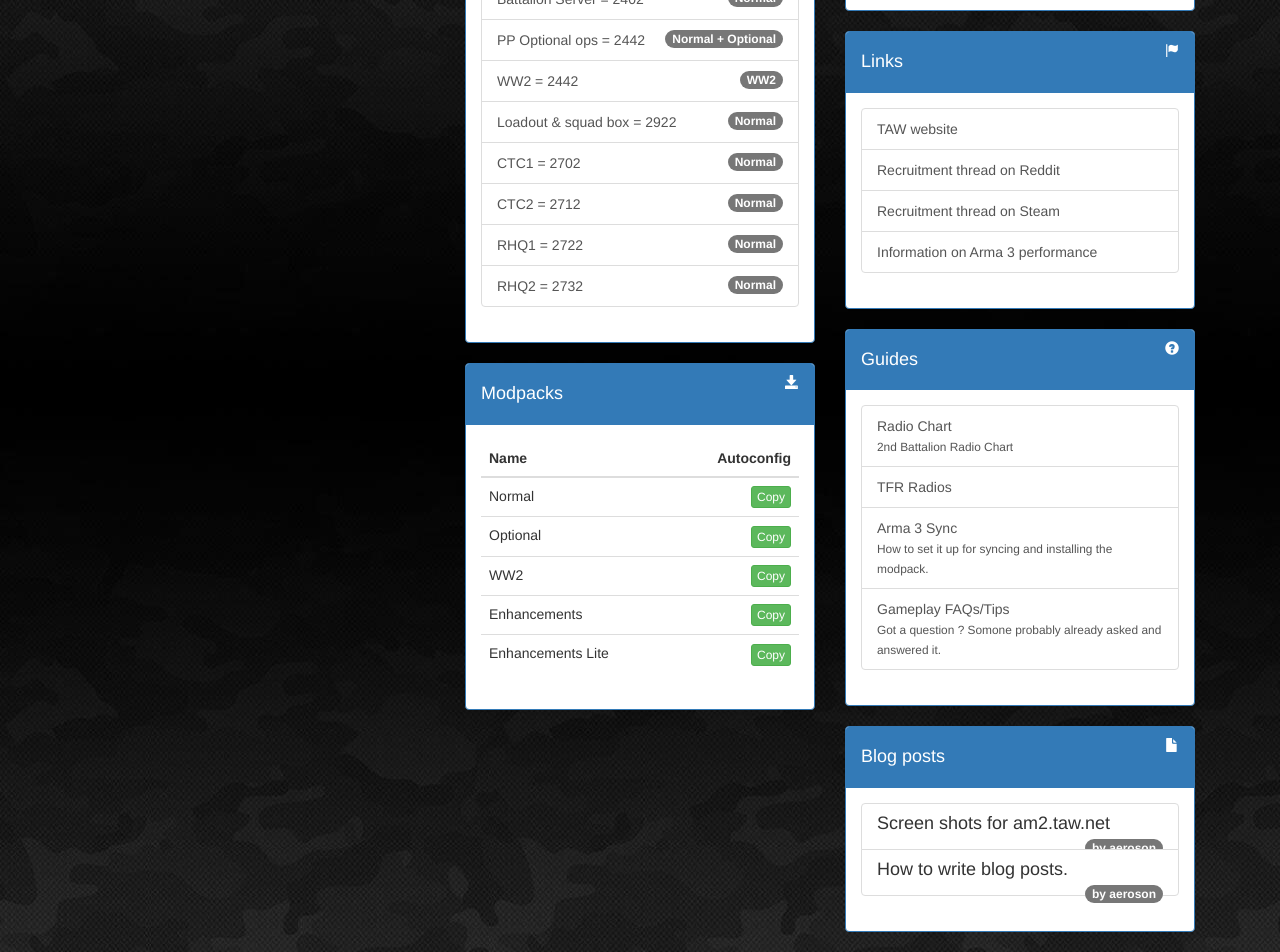
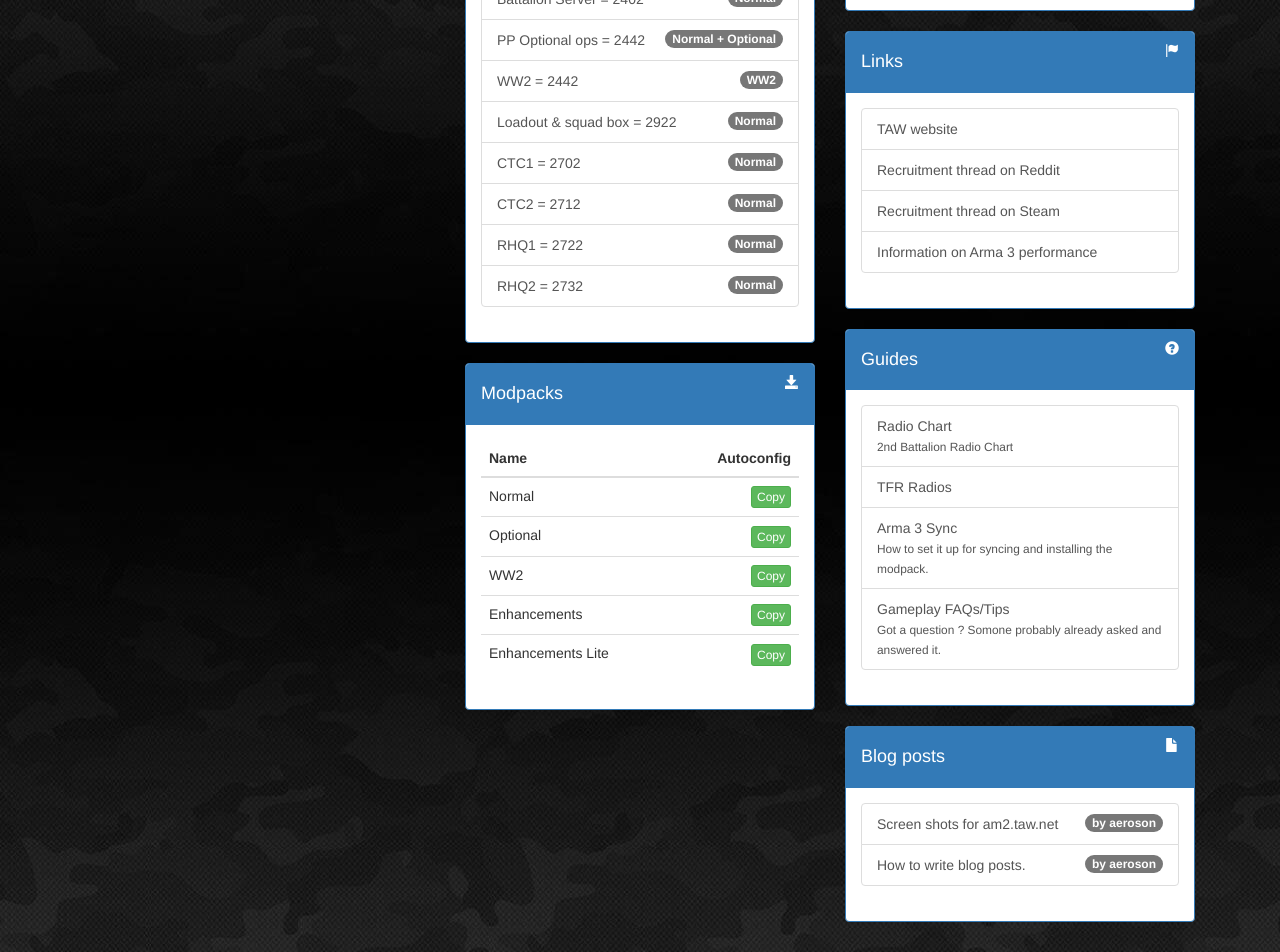
Before and after one commit to TAW-Arma/AM2-Web, a Jekyll site: the page built from index.html, in a window 1280 px wide. Shown: the part 792-1744 px from the top of the page. Built offline with Jekyll 4.4.1, drawn with Linux system fonts in a browser that asks for light colours; comment, search, counter and statistics services are not loaded.

Commit message:
no message

```diff
--- a/index.html
+++ b/index.html
@@ -248,7 +248,7 @@ title: TAW Arma - 2nd Battalion
 				<div class="list-group">
 				{% for post in site.posts %}
 					<a href="{{site.baseurl}}{{post.url}}" class="list-group-item">
-						<h4 class="list-group-item-heading">{{post.title}}</h4>
+						{{post.title}}
 						<span class="badge">by {{post.author}}</span>
 						<!-- <p class="list-group-item-text">{{post.excerpt}}</p> -->
 					</a>
```
